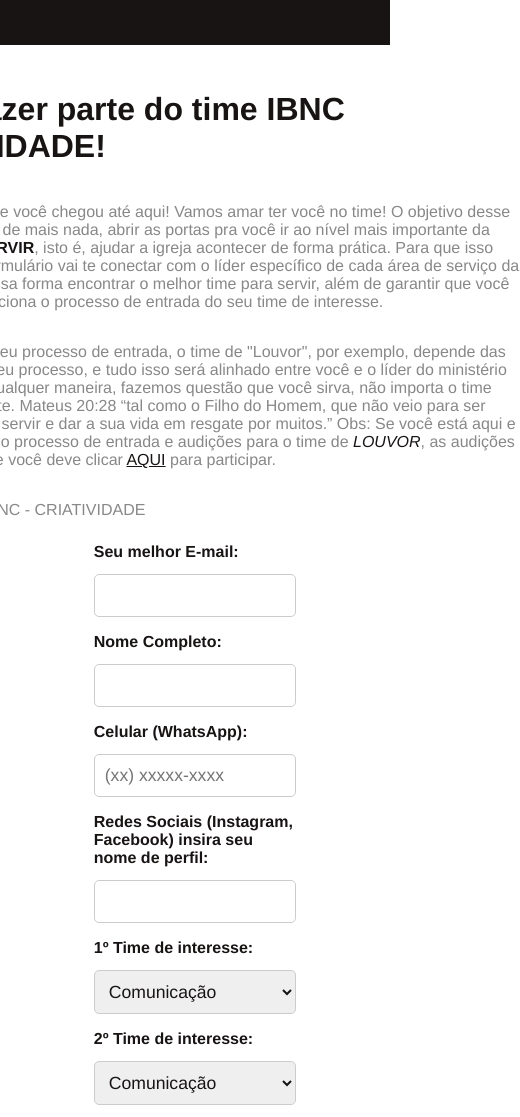
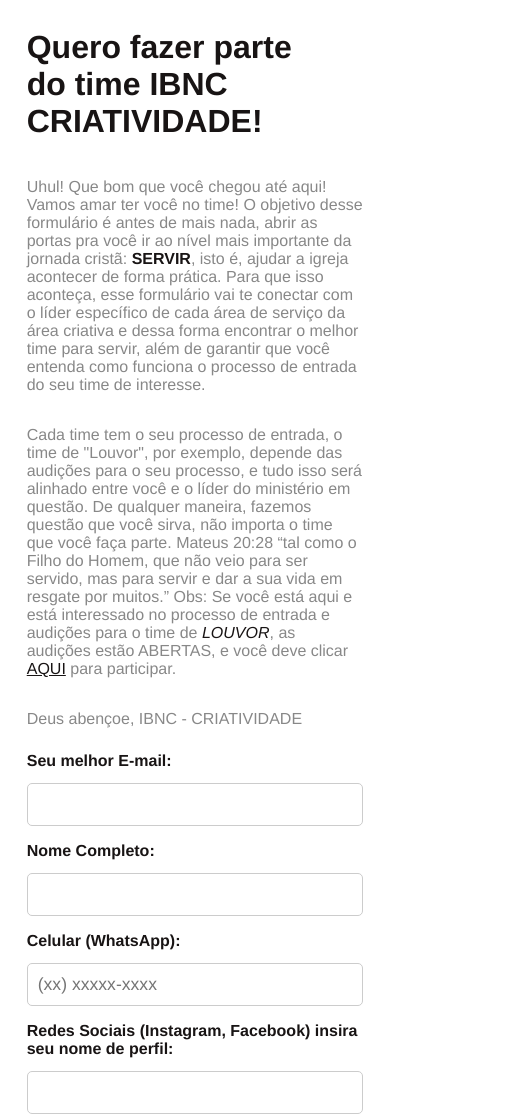
Before and after one commit to ibnchurch/formulario-criatividade, a plain HTML site: page index.html in a window 390 px wide. Shown: the top 1117 px of the page, 520 px wide, since content can reach past the window. Drawn offline with nearby package versions, Linux system fonts and the light colour scheme.

Commit message:
changing css for mobile

```diff
--- a/css/styles.css
+++ b/css/styles.css
@@ -2,18 +2,6 @@
     font-family: Helvetica;
     box-sizing: border-box;
     color:#181414;
-}
-
-body::before {
-    content: "";
-    display: block;
-    background-color: #181414;
-    height: 45px;
-    width: 100%;
-    position: absolute;
-    top: 0;
-    left: 0;
-    z-index: 1;
 }
 
 .container {
@@ -21,6 +9,7 @@
     flex-direction: column;
     justify-content: center;
     align-items: center;
+    width: 100%;
 }
 
 .content {
@@ -35,6 +24,7 @@
 #form {
     display: flex;
     align-items: flex-start;
+    width: 100%;
 }
 
 form label {
@@ -47,16 +37,12 @@
     width: 100%;
 }
 
-body {
-    margin: 70px;
-}
-
 form {
     display: flex;
     flex-direction: column;
     gap: 0.5rem;
-    width: 650px;
-    margin: 0 auto
+    margin: 0 auto;
+    max-width: 650px;
 }
 
 label {
@@ -65,13 +51,15 @@
 }
 
 h1 {
-    width: 650px;
+    width: 90%;
+    max-width: 650px;
 }
 
 p {
     color:#888888;
     text-align: start;
-    width: 650px;
+    width: 100%;
+    max-width: 650px;
 }
 
 input, select, textarea{
@@ -91,9 +79,3 @@
     font-size: 1.1rem;
     cursor: pointer;
 }
-
-@media screen and (max-width: 500px) {
-    form {
-        max-width: 90%;
-    }
-}
```
